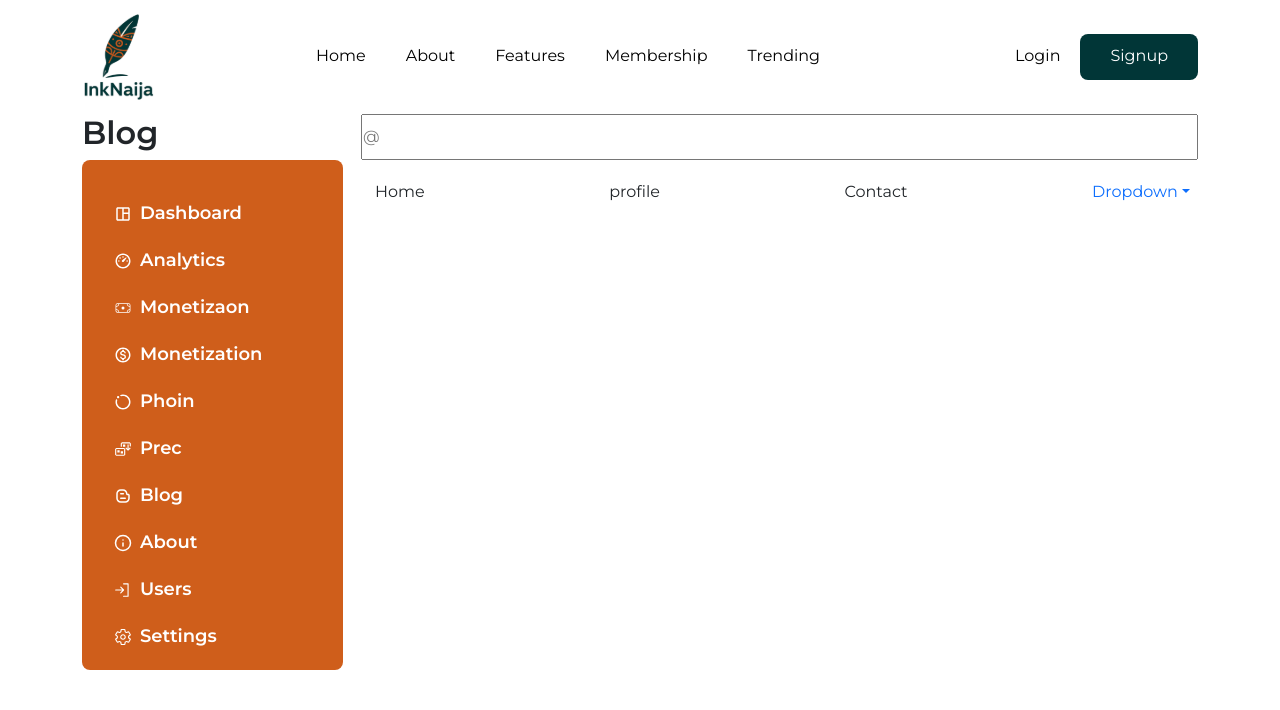
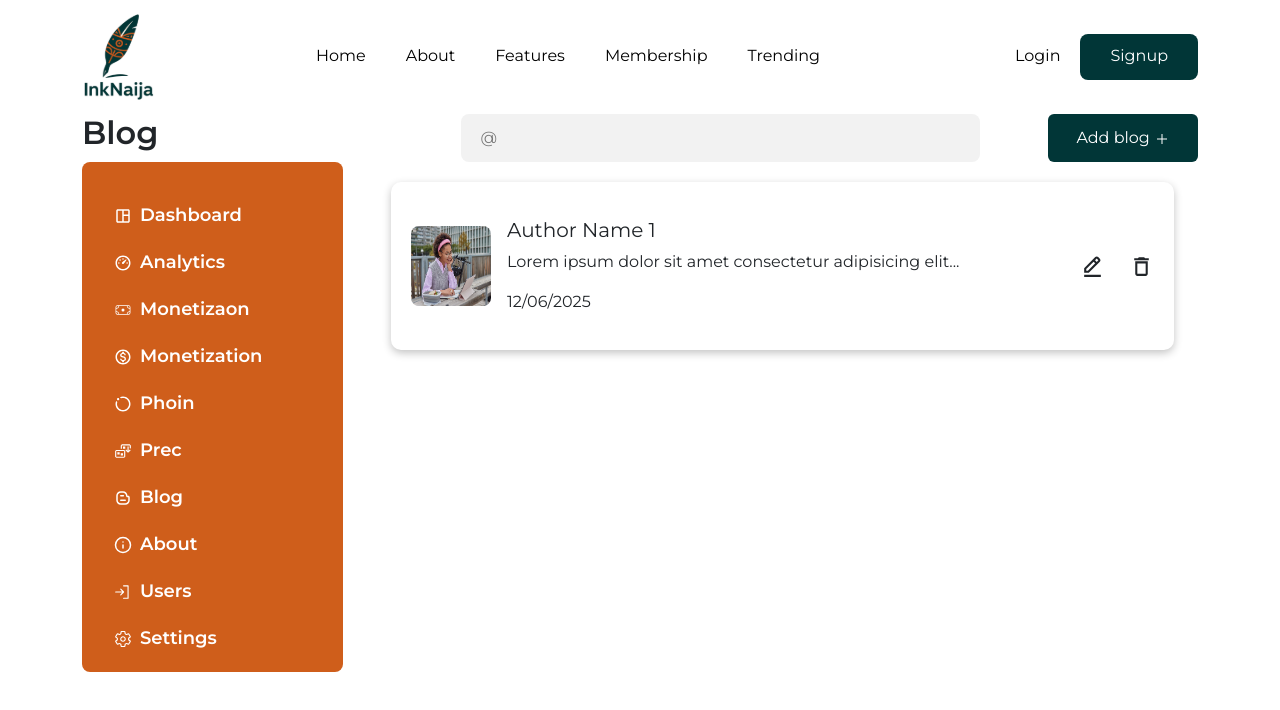
Before and after one commit to ascinate/akojopo, a Next.js app: page /dashboard/blog in a window 1280 px wide. Shown: the top 710 px of the page. Built offline with nearby package versions, Linux system fonts and the light colour scheme.

Commit message:
style update and blog page

```diff
--- a/src/app/dashboard/blog/page.jsx
+++ b/src/app/dashboard/blog/page.jsx
@@ -1,55 +1,43 @@
-"use client"
-import DashLeftMenu from '@/app/components/dashboard/DashLeftMenu';
-import HomeCard from '@/app/components/dashboard/HomeCard';
-import Navbar from '@/app/components/Navbar';
-import React, { useState } from 'react'
-//component
-
-
-
-
-
+"use client";
+import React, { useState } from "react";
+import Image from "next/image";
+import DashLeftMenu from "@/app/components/dashboard/DashLeftMenu";
+import Navbar from "@/app/components/Navbar";
+import { MdDeleteOutline, MdOutlineCloudUpload } from "react-icons/md";
+import { BiEditAlt } from "react-icons/bi";
+import { IoAddSharp } from "react-icons/io5";
 
 function Page() {
-
-
-
-  const menuNavItems = [
+  const blogPosts = [
     {
-      name: "Home",
-      text: <HomeCard />,
-
+      id: 1,
+      author: "Author Name 1",
+      image: "/card-1.png",
+      content: "Lorem ipsum dolor sit amet consectetur adipisicing elit...",
+      date: "12/06/2025",
     },
-    {
-      name: "profile",
-      text: "profile",
-    },
-    {
-      name: "Contact",
-      text: "Contact",
-    },
-    {
-      name:
-          <li className="nav-item dropdown ">
-            <a className="nav-link dropdown-toggle dash-blog-tab-dropdown" data-bs-toggle="dropdown" href="#" role="button" aria-expanded="false">Dropdown</a>
-            <ul className="dropdown-menu">
-              <li><a className="dropdown-item" href="#">Action</a></li>
-              <li><a className="dropdown-item" href="#">Another action</a></li>
-              <li><a className="dropdown-item" href="#">Something else here</a></li>
-              <li><hr className="dropdown-divider" /></li>
-              <li><a className="dropdown-item" href="#">Separated link</a></li>
-            </ul>
-          </li>
-      ,
-      text:
-       "dropdown"
-      ,
-    },
-
   ];
 
-  const [activeTab, setActiveTab] = useState('')
+  const [blogSearch, setBlogSearch] = useState("");
+  const [blogPost, setBlogPost] = useState(false);
+  const [blogImagePreview, setBlogImagePreview] = useState(null);
 
+  const handleAddBlog = () => {
+    setBlogPost(true);
+  };
+
+  const handleHideBlog = () => {
+    setBlogPost(false);
+    setBlogImagePreview(null);
+  };
+
+  const handleUploadBlogImage = (e) => {
+    const file = e.target.files[0];
+    if (file) {
+      const imageUrl = URL.createObjectURL(file);
+      setBlogImagePreview(imageUrl);
+    }
+  };
 
   return (
     <>
@@ -57,49 +45,140 @@ function Page() {
       <main className="float-start w-100 maind-body">
         <section className="dash-section float-start w-100 position-relative">
           <div className="container">
-            <div className='d-flex justify-content-between w-100'>
-              <h2 className='dash'>Blog</h2>
-              <input type="text" placeholder='@' className='w-75' />
+            <div className="d-flex justify-content-between w-auto">
+              <h2 className="dash">Blog</h2>
+              <div className="d-flex justify-content-end w-100">
+                <input
+                  type="text"
+                  placeholder="@"
+                  className="w-50 mx-5 dash-input"
+                  value={blogSearch}
+                  onChange={(e) => setBlogSearch(e.target.value)}
+                />
+                <button className="dash-btn" onClick={handleAddBlog}>
+                  Add blog <IoAddSharp />
+                </button>
+              </div>
+            </div>
 
-            </div>
             <div className="row">
-              <aside className='col-lg-3'>
-
-
+              <aside className="col-lg-3">
                 <DashLeftMenu />
-
               </aside>
 
-              <div className='col-lg-9 '>
-                <ul className='nav dash-tabs d-flex justify-content-between gap-4 mx-2' id="myTab" role="tablist">
-                  {menuNavItems.map((tab) => {
-                    return (
-                      <li key={tab.name} onClick={() => setActiveTab(tab.name)} className={activeTab === tab.name ? 'tab active' : ''}>
-                        {tab.name}
-                      </li>
-                    )
-                  })}
-
-                </ul>
-
-                <div>
-                  {menuNavItems.map((tab) =>
-                    tab.name === activeTab ? <p key={tab.name}> {tab.text}</p>
-                      : null)}
+              <div className="col-lg-9">
+                <div className="container">
+                  {blogPosts.map((post) => (
+                    <div
+                      key={post.id}
+                      className="card dash-blog-card dash-card-style"
+                    >
+                      <div className="dash-blog-flex">
+                        <Image
+                          src={post.image}
+                          width={80}
+                          height={80}
+                          alt="Picture"
+                          className="dash-blog-card-image"
+                        />
+                        <div className="card-body">
+                          <h5 className="card-title">{post.author}</h5>
+                          <p>{post.content}</p>
+                          <p className="card-text">{post.date}</p>
+                        </div>
+                        <div className="d-flex justify-content-between dash-blog-card-icon">
+                          <BiEditAlt />
+                          <MdDeleteOutline />
+                        </div>
+                      </div>
+                    </div>
+                  ))}
                 </div>
 
-
-
-
-
+                {blogPost && (
+                  <ul className="blog-form text-center">
+                    <li className="d-flex justify-content-center">
+                      <label className="handleUploadBlogImage">
+                        {blogImagePreview ? (
+                          <div className="image-preview-container">
+                            <Image
+                              src={blogImagePreview}
+                              alt="Preview"
+                              width={100}
+                              height={100}
+                              className="uploaded-image-preview"
+                            />
+                            <button
+                              type="button"
+                              className="image-delete-btn"
+                              onClick={() => setBlogImagePreview(null)}
+                            >
+                              ❌
+                            </button>
+                          </div>
+                        ) : (
+                          <>
+                            <MdOutlineCloudUpload size={40} />
+                            <input
+                              type="file"
+                              accept="image/*"
+                              onChange={handleUploadBlogImage}
+                              className="handleUploadBlogImageInput"
+                            />
+                          </>
+                        )}
+                        <input
+                          type="file"
+                          accept="image/*"
+                          onChange={handleUploadBlogImage}
+                          className="handleUploadBlogImageInput"
+                        />
+                      </label>
+                    </li>
+                    <li>
+                      <input
+                        type="text"
+                        placeholder="Post title"
+                        className="dash-input w-75 py-3"
+                      />
+                    </li>
+                    <li>
+                      <input
+                        type="text"
+                        placeholder="Short description"
+                        className="dash-input w-75 py-3"
+                      />
+                    </li>
+                    <li>
+                      <textarea
+                        rows="4"
+                        cols="50"
+                        className="dash-input w-75 py-2"
+                        placeholder="Full description"
+                      />
+                    </li>
+                    <li>
+                      <select className="dash-select py-3 w-75">
+                        <option value="">Category</option>
+                      </select>
+                    </li>
+                    <li>
+                      <button className="w-50 dash-btn">Post</button>
+                    </li>
+                    <li>
+                      <button className="w-50 dash-btn" onClick={handleHideBlog}>
+                        Clear
+                      </button>
+                    </li>
+                  </ul>
+                )}
               </div>
             </div>
           </div>
         </section>
-      </main >
-
+      </main>
     </>
-  )
+  );
 }
 
-export default Page
+export default Page;
--- a/src/app/dashboard/monetization/page.jsx
+++ b/src/app/dashboard/monetization/page.jsx
@@ -19,7 +19,6 @@ function Page() {
     {
       name: "Chart",
       text: <AmChart/>,
-
     },
     {
       name: "profile",
--- a/src/app/globals.css
+++ b/src/app/globals.css
@@ -1678,7 +1678,7 @@ header {
 }
 
 
-.dash-btn{
+.dash-btn {
   margin-left: 20px;
   background-color: var(--theme-color);
   color: var(--background1);
@@ -1686,6 +1686,7 @@ header {
   border: none;
   padding: 12px 28px !important;
 }
+
 .dash-margin {
   margin-top: 20px;
 }
@@ -1724,7 +1725,8 @@ header {
   cursor: pointer;
   transition: background-color 0.3s ease;
 }
-.dash-tabs li button:hover{
+
+.dash-tabs li button:hover {
   background-color: lightgray;
 }
 
@@ -1806,11 +1808,145 @@ header {
   }
 }
 
-.dash-select{
+.dash-select {
+  outline: none;
   border-radius: 8px;
   padding-inline: 10px;
   border: 1px solid gray;
 }
+
+.dash-input {
+  background-color: #F2F2F2;
+  outline: none;
+  border-radius: 8px;
+  padding-inline: 20px;
+  border: none;
+}
+
+
+.dash-blog-card {
+  margin-block: 20px;
+  padding: 20px;
+}
+
+.dash-blog-flex {
+  display: flex;
+  align-items: center;
+}
+
+.dash-blog-card-image {
+  border-radius: 8px;
+}
+
+.dash-blog-card-icon {
+  width: 10%;
+
+  & svg {
+    font-size: 25px;
+  }
+}
+
+
+.blog-form li{
+margin-bottom: 20px;
+}
+
+.handleUploadBlogImage{
+  aspect-ratio: 1;
+border: 5px solid var(--secondary-theme-color);
+  border-radius: 8px;
+}
+.handleUploadBlogImageInput{
+  display: none;
+}
+
+
+
+
+.handleUploadBlogImage {
+  width: 200px;
+  height: 100px;
+  border-radius: 8px;
+  cursor: pointer;
+  overflow: hidden;
+  display: flex;
+  align-items: center;
+  justify-content: center;
+  position: relative;
+}
+
+.handleUploadBlogImageInput {
+  position: absolute;
+  inset: 0;
+  opacity: 0;
+  cursor: pointer;
+  width: 100%;
+  height: 100%;
+}
+
+.uploaded-image-preview {
+  width: 100px;
+  height: 100px;
+  object-fit: cover;
+  border-radius: 8px;
+}
+
+
+/*
+.handleUploadBlogImage {
+  width: 100px;
+  height: 100px;
+  background-color: lightgray;
+  border-radius: 8px;
+  cursor: pointer;
+  overflow: hidden;
+  display: flex;
+  align-items: center;
+  justify-content: center;
+  position: relative;
+} */
+
+.handleUploadBlogImageInput {
+  position: absolute;
+  inset: 0;
+  opacity: 0;
+  cursor: pointer;
+  width: 100%;
+  height: 100%;
+}
+
+.uploaded-image-preview {
+  width: 100%;
+  height: 100%;
+  object-fit: cover;
+  border-radius: 8px;
+}
+
+.image-preview-container {
+  position: relative;
+  width: 100px;
+  height: 100px;
+}
+
+.image-delete-btn {
+  position: absolute;
+  top: -6px;
+  right: -6px;
+  background-color: red;
+  color: white;
+  border: none;
+  border-radius: 50%;
+  width: 50px;
+  height: 50px;
+  font-size: 12px;
+  cursor: pointer;
+  z-index: 99;
+}
+
+
+
+
+
 
 
 
```
